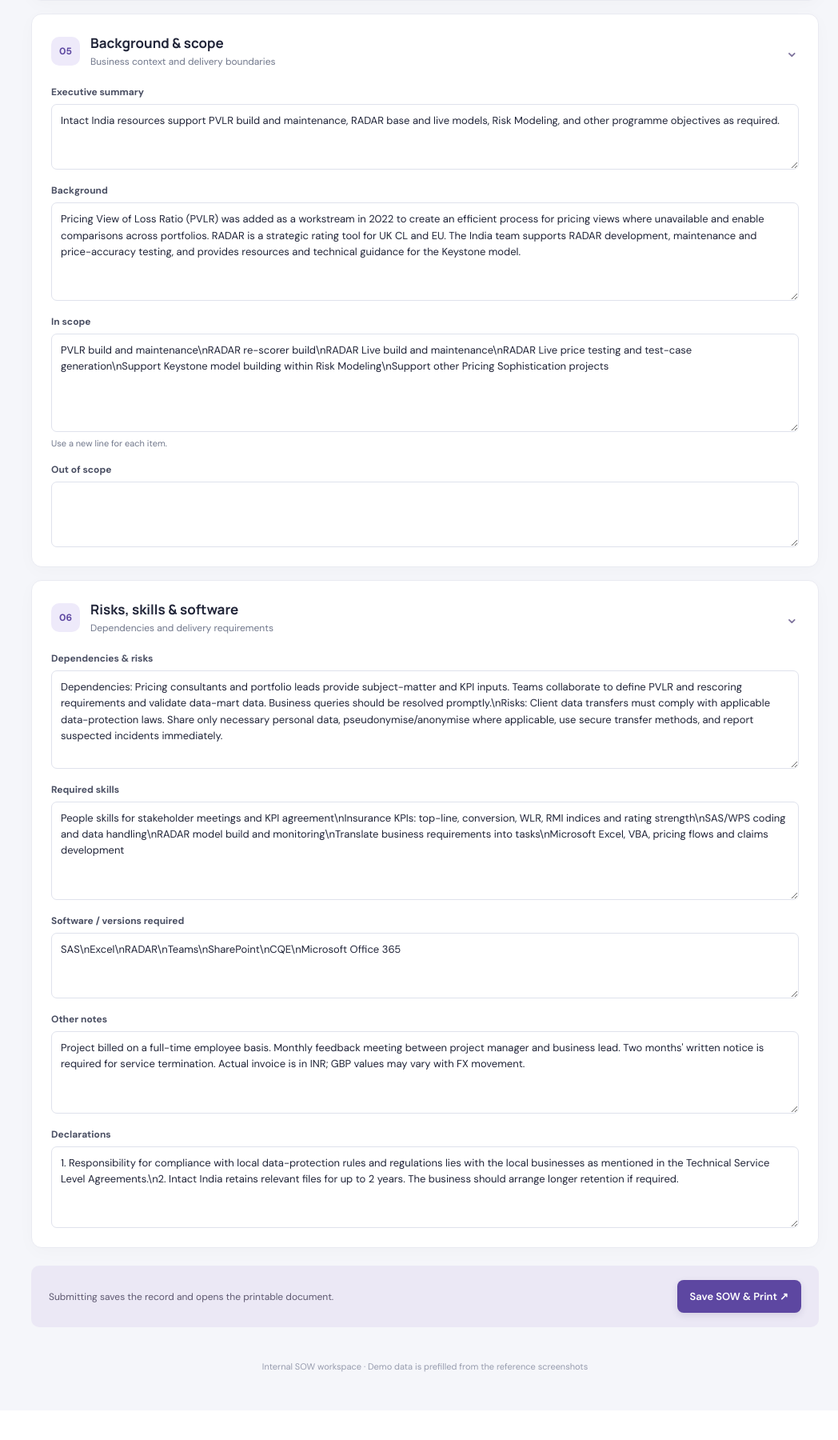
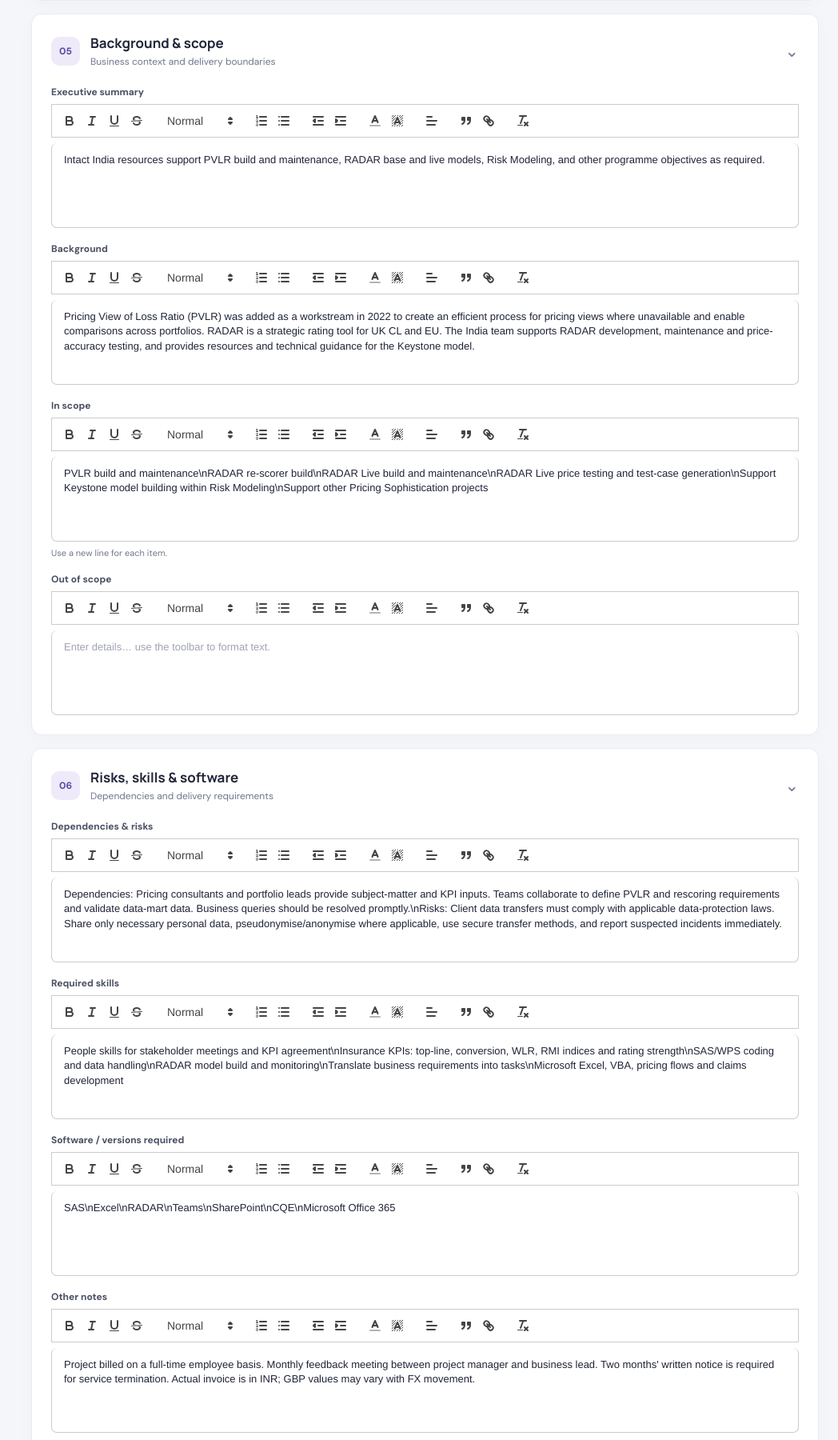
Before and after one commit to Rutiktorambe/GitIgnoreRepo, a Flask app: page / in a window 1280 px wide. Shown: the part 3517-5317 px from the top of the page at 80% size, without its empty margins (232-1280 px from the left). Before the commit the page ends 5232 px from the top, so only its background shows below. Run offline with Flask 3, Linux system fonts and the light colour scheme; some libraries are stand-ins or nearby versions.

Commit message:
version-3.0

```diff
--- a/SOW/Version-1/app.py
+++ b/SOW/Version-1/app.py
@@ -2,7 +2,7 @@ import os
 import json
 from datetime import date, datetime
 from decimal import Decimal, InvalidOperation
-
+import bleach
 from flask import Flask, render_template, request, redirect, url_for, flash
 from dotenv import load_dotenv
 from flask_sqlalchemy import SQLAlchemy
@@ -197,6 +197,31 @@ def parse_decimal(value):
         return None
 
 
+RICH_TEXT_FIELDS = {
+    "executive_summary", "background", "in_scope", "out_of_scope",
+    "dependencies_risks", "required_skills", "software_required",
+    "other_notes", "declarations"
+}
+RICH_TEXT_TAGS = [
+    "p", "br", "strong", "b", "em", "i", "u", "s", "strike",
+    "ol", "ul", "li", "h2", "h3", "blockquote", "span", "a"
+]
+RICH_TEXT_ATTRIBUTES = {"a": ["href", "title", "target", "rel"], "span": ["style"]}
+RICH_TEXT_PROTOCOLS = ["http", "https", "mailto"]
+
+
+def clean_rich_text(value):
+    # Keep basic formatting while removing scripts, event handlers and unsafe links.
+    cleaned = bleach.clean(
+        value or "",
+        tags=RICH_TEXT_TAGS,
+        attributes=RICH_TEXT_ATTRIBUTES,
+        protocols=RICH_TEXT_PROTOCOLS,
+        strip=True
+    )
+    return bleach.linkifier.Linker().linkify(cleaned) if False else cleaned
+
+
 def get_form_data():
     data = DEFAULT_DATA.copy()
     data.update(request.form.to_dict())
@@ -238,15 +263,15 @@ def create_project():
         travel_currency=data.get("travel_currency"),
         travel_fx_rate=parse_decimal(data.get("travel_fx_rate")),
         travel_cost_fx=parse_decimal(data.get("travel_cost_fx")),
-        executive_summary=data.get("executive_summary"),
-        background=data.get("background"),
-        in_scope=data.get("in_scope"),
-        out_of_scope=data.get("out_of_scope"),
-        dependencies_risks=data.get("dependencies_risks"),
-        required_skills=data.get("required_skills"),
-        software_required=data.get("software_required"),
-        other_notes=data.get("other_notes"),
-        declarations=data.get("declarations"),
+        executive_summary=clean_rich_text(data.get("executive_summary")),
+        background=clean_rich_text(data.get("background")),
+        in_scope=clean_rich_text(data.get("in_scope")),
+        out_of_scope=clean_rich_text(data.get("out_of_scope")),
+        dependencies_risks=clean_rich_text(data.get("dependencies_risks")),
+        required_skills=clean_rich_text(data.get("required_skills")),
+        software_required=clean_rich_text(data.get("software_required")),
+        other_notes=clean_rich_text(data.get("other_notes")),
+        declarations=clean_rich_text(data.get("declarations")),
     )
 
     try:
--- a/SOW/Version-1/requirements.txt
+++ b/SOW/Version-1/requirements.txt
@@ -3,3 +3,4 @@ Flask-SQLAlchemy>=3.1,<4.0
 SQLAlchemy>=2.0,<3.0
 python-dotenv>=1.0,<2.0
 pyodbc>=5.0,<6.0
+bleach>=6.1,<7.0
--- a/SOW/Version-1/static/app.js
+++ b/SOW/Version-1/static/app.js
@@ -34,3 +34,59 @@ document.addEventListener("DOMContentLoaded", () => {
     sections.forEach((section) => observer.observe(section));
   }
 });
+
+// Rich-text formatting for SOW narrative fields.
+// The original textarea remains the submitted field, so no backend form changes are needed.
+document.addEventListener("DOMContentLoaded", () => {
+  if (typeof Quill === "undefined") return;
+  const toolbarOptions = [
+    ["bold", "italic", "underline", "strike"],
+    [{ header: [2, 3, false] }],
+    [{ list: "ordered" }, { list: "bullet" }],
+    [{ indent: "-1" }, { indent: "+1" }],
+    [{ color: [] }, { background: [] }],
+    [{ align: [] }],
+    ["blockquote", "link"],
+    ["clean"]
+  ];
+
+  const editors = [];
+  document.querySelectorAll("textarea.rich-text-source").forEach((textarea) => {
+    const editorHost = document.createElement("div");
+    editorHost.className = "rich-editor";
+    textarea.insertAdjacentElement("afterend", editorHost);
+    const initialValue = textarea.value || "";
+    textarea.classList.add("rich-source-hidden");
+
+    const quill = new Quill(editorHost, {
+      theme: "snow",
+      modules: { toolbar: toolbarOptions },
+      placeholder: "Enter details… use the toolbar to format text."
+    });
+
+    // Existing database values may be plain text or previously saved HTML.
+    if (/<\/?(p|br|strong|em|u|ol|ul|li|h[1-6]|blockquote|span|a)\b/i.test(initialValue)) {
+      quill.clipboard.dangerouslyPasteHTML(initialValue);
+    } else {
+      quill.setText(initialValue);
+    }
+    editors.push({ textarea, quill });
+  });
+
+  const form = document.querySelector("#sow-form");
+  if (form) {
+    form.addEventListener("submit", () => {
+      editors.forEach(({ textarea, quill }) => {
+        textarea.value = quill.root.innerHTML;
+      });
+    });
+    // Reset restores initial values and refreshes editors on the next browser tick.
+    form.addEventListener("reset", () => {
+      window.setTimeout(() => {
+        editors.forEach(({ textarea, quill }) => {
+          quill.setText(textarea.defaultValue || "");
+        });
+      }, 0);
+    });
+  }
+});
--- a/SOW/Version-1/static/style.css
+++ b/SOW/Version-1/static/style.css
@@ -29,3 +29,18 @@ details.collapsible[open]>summary{margin-bottom:22px}
 @media(max-width:1000px){.workspace-layout{grid-template-columns:1fr;margin:20px auto}.section-nav{position:static;display:flex;flex-wrap:wrap;gap:3px;padding:12px}.nav-title{width:100%;padding-bottom:5px}.nav-link{flex:1 1 140px}.nav-note{display:none}}
 @media(max-width:600px){.workspace-layout{padding:0 12px}.nav-link{flex:1 1 120px}.section-heading{align-items:flex-start}.section-heading h3{font-size:15px}}
 @media print{.workspace-layout{display:block;max-width:none;margin:0;padding:0}.section-nav{display:none}}
+
+/* Rich-text editor */
+.rich-source-hidden{display:none!important}
+.rich-editor{background:#fff;border:1px solid #dfe2ec;border-radius:7px;overflow:hidden;font-weight:400}
+.rich-editor .ql-toolbar.ql-snow{border:0;border-bottom:1px solid #e7e8ef;background:#f8f7fb;padding:8px}
+.rich-editor .ql-container.ql-snow{border:0;font:400 13px/1.6 'DM Sans',Arial,sans-serif;min-height:105px}
+.rich-editor .ql-editor{min-height:105px;color:var(--ink)}
+.rich-editor .ql-editor.ql-blank::before{font-style:normal;color:#a0a4b2}
+.rich-output{font-size:12px;line-height:1.65;overflow-wrap:anywhere}
+.rich-output p{margin:0 0 8px;white-space:normal}
+.rich-output ul,.rich-output ol{padding-left:25px;margin:6px 0 10px}
+.rich-output blockquote{border-left:3px solid #8b7ac2;margin:8px 0;padding-left:12px;color:#5d5870}
+.rich-output h2,.rich-output h3{margin:12px 0 7px}
+.rich-output a{color:#51408a;text-decoration:underline}
+@media print{.rich-output{font-size:10px}}
--- a/SOW/Version-1/templates/form.html
+++ b/SOW/Version-1/templates/form.html
@@ -4,7 +4,9 @@
   <meta charset="utf-8">
   <meta name="viewport" content="width=device-width, initial-scale=1">
   <title>SOW Project Workspace</title>
+  <link href="https://cdn.jsdelivr.net/npm/quill@1.3.7/dist/quill.snow.css" rel="stylesheet">
   <link rel="stylesheet" href="{{ url_for('static', filename='style.css') }}">
+  <script src="https://cdn.jsdelivr.net/npm/quill@1.3.7/dist/quill.min.js" defer></script>
   <script src="{{ url_for('static', filename='app.js') }}" defer></script>
 </head>
 <body>
@@ -86,20 +88,20 @@
 
     <details class="panel collapsible" id="scope" open><summary class="section-heading"><span class="section-number">05</span><div><h3>Background &amp; scope</h3><p>Business context and delivery boundaries</p></div><span class="collapse-indicator">⌄</span></summary>
       <div class="stack">
-        <label>Executive summary<textarea name="executive_summary" rows="3">{{ data.executive_summary }}</textarea></label>
-        <label>Background<textarea name="background" rows="5">{{ data.background }}</textarea></label>
-        <label>In scope<textarea name="in_scope" rows="5">{{ data.in_scope }}</textarea><small>Use a new line for each item.</small></label>
-        <label>Out of scope<textarea name="out_of_scope" rows="3">{{ data.out_of_scope }}</textarea></label>
+        <label>Executive summary<textarea class="rich-text-source" id="executive_summary" name="executive_summary" rows="3">{{ data.executive_summary }}</textarea></label>
+        <label>Background<textarea class="rich-text-source" id="background" name="background" rows="5">{{ data.background }}</textarea></label>
+        <label>In scope<textarea class="rich-text-source" id="in_scope" name="in_scope" rows="5">{{ data.in_scope }}</textarea><small>Use a new line for each item.</small></label>
+        <label>Out of scope<textarea class="rich-text-source" id="out_of_scope" name="out_of_scope" rows="3">{{ data.out_of_scope }}</textarea></label>
       </div>
     </details>
 
     <details class="panel collapsible" id="risks" open><summary class="section-heading"><span class="section-number">06</span><div><h3>Risks, skills &amp; software</h3><p>Dependencies and delivery requirements</p></div><span class="collapse-indicator">⌄</span></summary>
       <div class="stack">
-        <label>Dependencies &amp; risks<textarea name="dependencies_risks" rows="5">{{ data.dependencies_risks }}</textarea></label>
-        <label>Required skills<textarea name="required_skills" rows="5">{{ data.required_skills }}</textarea></label>
-        <label>Software / versions required<textarea name="software_required" rows="3">{{ data.software_required }}</textarea></label>
-        <label>Other notes<textarea name="other_notes" rows="4">{{ data.other_notes }}</textarea></label>
-        <label>Declarations<textarea name="declarations" rows="4">{{ data.declarations }}</textarea></label>
+        <label>Dependencies &amp; risks<textarea class="rich-text-source" id="dependencies_risks" name="dependencies_risks" rows="5">{{ data.dependencies_risks }}</textarea></label>
+        <label>Required skills<textarea class="rich-text-source" id="required_skills" name="required_skills" rows="5">{{ data.required_skills }}</textarea></label>
+        <label>Software / versions required<textarea class="rich-text-source" id="software_required" name="software_required" rows="3">{{ data.software_required }}</textarea></label>
+        <label>Other notes<textarea class="rich-text-source" id="other_notes" name="other_notes" rows="4">{{ data.other_notes }}</textarea></label>
+        <label>Declarations<textarea class="rich-text-source" id="declarations" name="declarations" rows="4">{{ data.declarations }}</textarea></label>
       </div>
     </details>
     <div class="bottom-submit"><span>Submitting saves the record and opens the printable document.</span><button type="submit" class="btn btn-primary">Save SOW &amp; Print ↗</button></div>
--- a/SOW/Version-1/templates/print.html
+++ b/SOW/Version-1/templates/print.html
@@ -20,10 +20,10 @@
   {% for m in project.milestones %}<tr><td>{{ m.milestone }}</td><td>{{ m.action_points }}</td><td>{{ m.start_date or '—' }}</td><td>{{ m.end_date or '—' }}</td><td>{{ m.description or '—' }}</td></tr>{% else %}<tr><td colspan="5">No milestones provided.</td></tr>{% endfor %}
   </tbody></table></section>
   <section class="doc-section"><h2>05 · Background &amp; scope</h2>
-    {% for title, value in [('Executive summary',project.executive_summary),('Background',project.background),('In scope',project.in_scope),('Out of scope',project.out_of_scope)] %}{% if value %}<div class="doc-copy"><h3>{{ title }}</h3><p>{{ value }}</p></div>{% endif %}{% endfor %}
+    {% for title, value in [('Executive summary',project.executive_summary),('Background',project.background),('In scope',project.in_scope),('Out of scope',project.out_of_scope)] %}{% if value %}<div class="doc-copy"><h3>{{ title }}</h3><div class="rich-output">{{ value|safe }}</div></div>{% endif %}{% endfor %}
   </section>
   <section class="doc-section"><h2>06 · Risks, skills &amp; requirements</h2>
-    {% for title, value in [('Dependencies & risks',project.dependencies_risks),('Required skills',project.required_skills),('Software / versions required',project.software_required),('Other notes',project.other_notes),('Declarations',project.declarations)] %}{% if value %}<div class="doc-copy"><h3>{{ title }}</h3><p>{{ value }}</p></div>{% endif %}{% endfor %}
+    {% for title, value in [('Dependencies & risks',project.dependencies_risks),('Required skills',project.required_skills),('Software / versions required',project.software_required),('Other notes',project.other_notes),('Declarations',project.declarations)] %}{% if value %}<div class="doc-copy"><h3>{{ title }}</h3><div class="rich-output">{{ value|safe }}</div></div>{% endif %}{% endfor %}
   </section>
   <footer class="doc-footer">Generated from SOW Project Workspace · Record #{{ project.id }} · Created {{ project.created_at.strftime('%d %b %Y %H:%M UTC') }}</footer>
 </main>
```
Also changed, not shown: SOW/Version-1/README.md, SOW/Version-1/instance/sow_demo.db.
